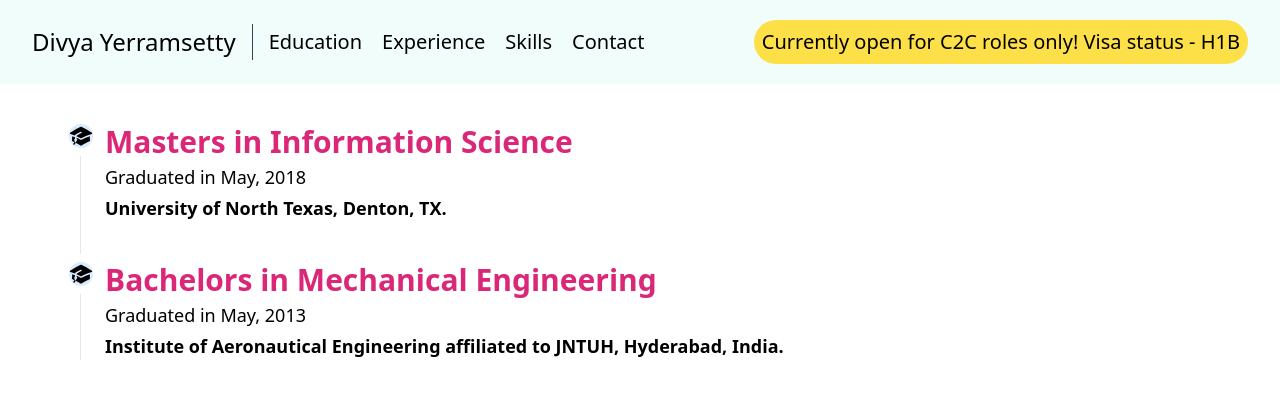
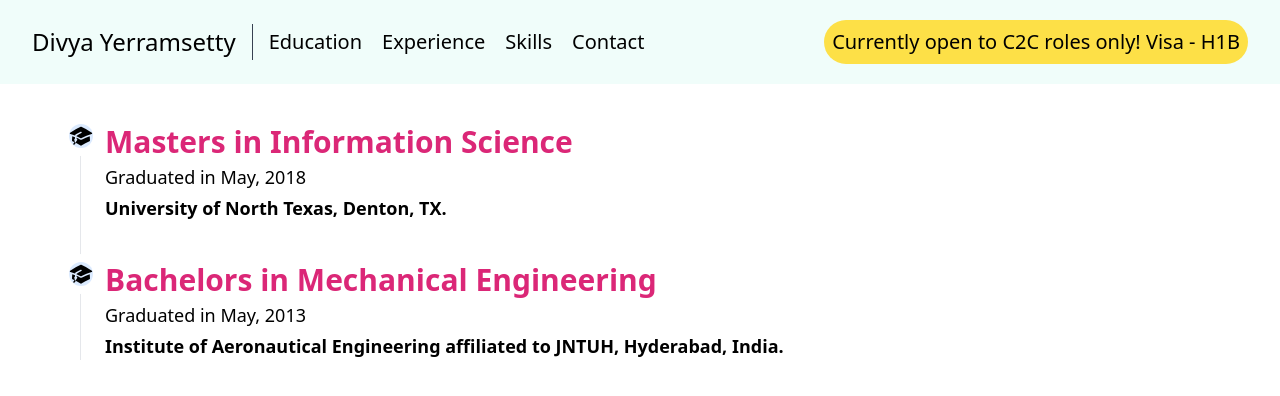
Before and after one commit to Divya-Yerramsetty/yd-portfolio, a React (Create React App) app: page /education in a window 1280 px wide. Shown: the top 396 px of the page. Built offline with nearby package versions, Linux system fonts and the light colour scheme.

Commit message:
tiny change

```diff
--- a/src/components/Navbar.js
+++ b/src/components/Navbar.js
@@ -17,7 +17,7 @@ export default function Navbar() {
         <div>
         <p className="flex items-center text-xl font-normal text-black-500 dark:text-black-400">
           <span className="inline-flex p-2 mr-3 bg-yellow-300 rounded-full dark:bg-yellow-600">
-            <span>Currently open for C2C roles only! Visa status - H1B</span>
+            <span>Currently open to C2C roles only! Visa - H1B</span>
           </span>
         </p>
         </div>
```
